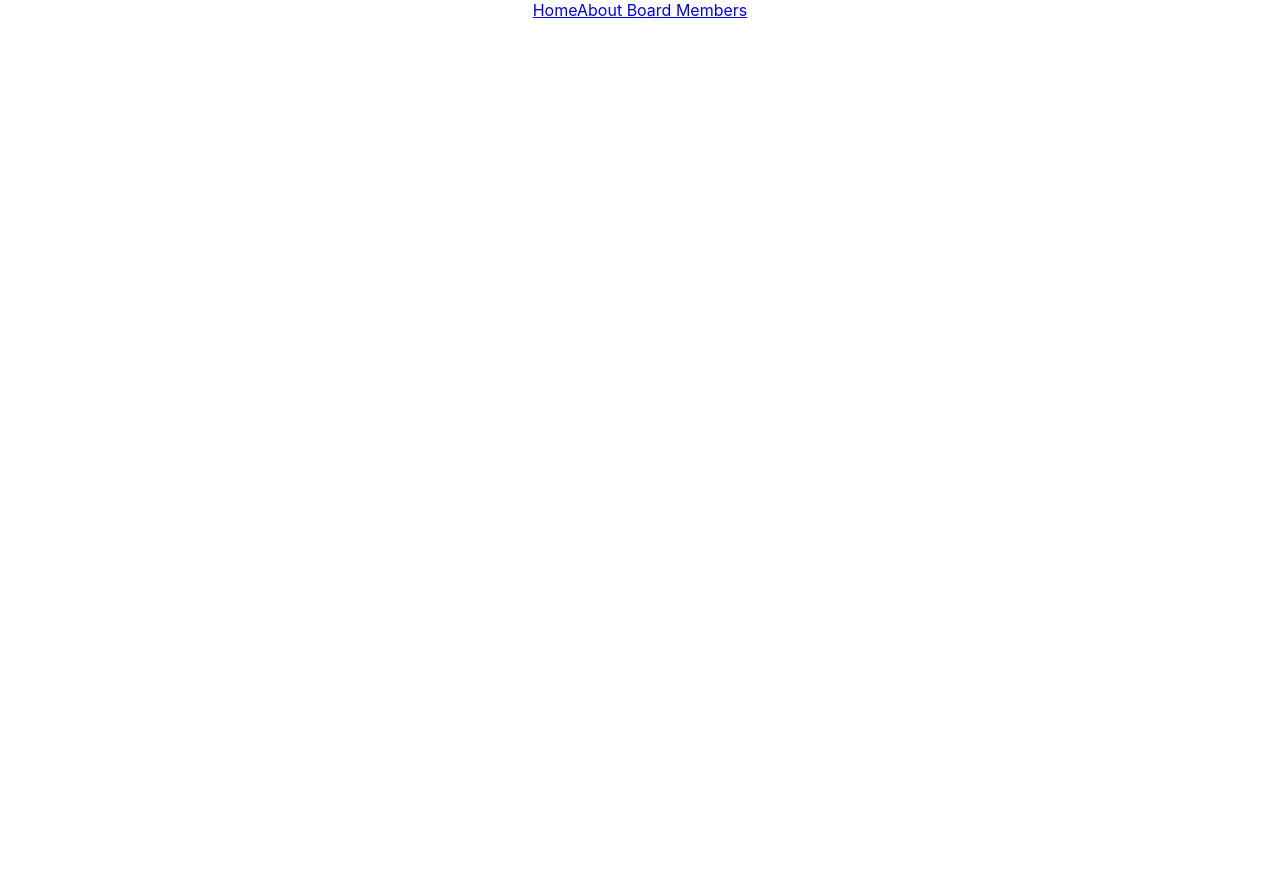
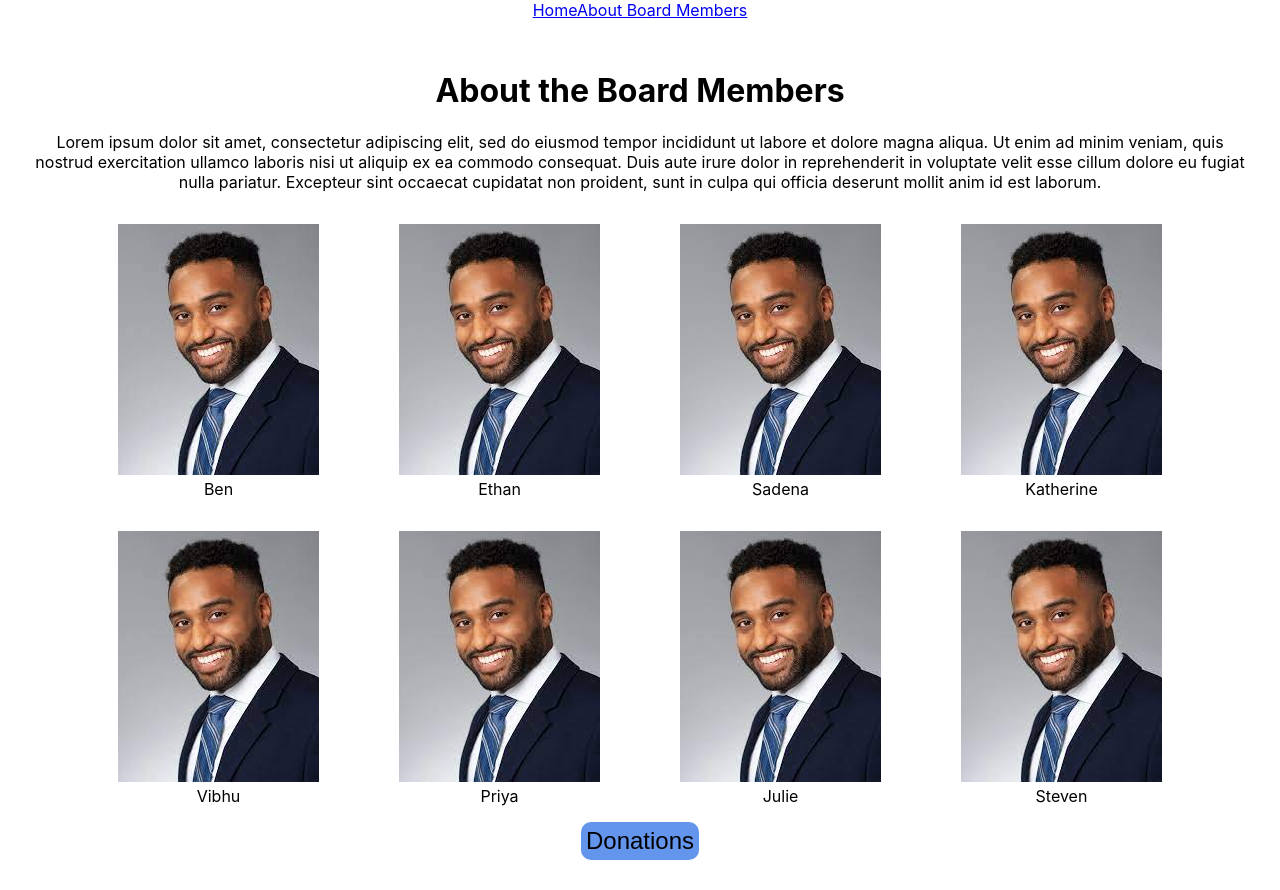
Before and after one commit to Hack4Impact-UMD/sustainability-solutions, a React (Create React App) app in the folder app/: page /about in a window 1280 px wide. Before the commit the page ends 800 px from the top, so only its background shows below. Built offline with nearby package versions, Linux system fonts and the light colour scheme.

Commit message:
Changed path name to about and image path

```diff
--- a/app/src/App.js
+++ b/app/src/App.js
@@ -14,7 +14,7 @@ function App() {
         <Navbar/>
         <Switch>
           <Route exact path="/" component={LandingPage}/>
-          <Route exact path="/aboutBoardMembers" component={AboutBoardMembers}/>
+          <Route exact path="/about" component={AboutBoardMembers}/>
         </Switch>
       </div>
       </BrowserRouter>
--- a/app/src/Components/AboutBoardMembers/aboutBoardMembers.js
+++ b/app/src/Components/AboutBoardMembers/aboutBoardMembers.js
@@ -18,35 +18,35 @@ function aboutBoardMembers() {
         </p>
         <div className="members-box">
           <figure>
-            <img src='headshot.jpeg' alt='headshot' />
+            <img src='/aboutBoardMembers/headshot.jpeg' alt='headshot' />
             <figcaption>Ben</figcaption>
           </figure>
           <figure>
-            <img src='headshot.jpeg' alt='headshot' />
+            <img src='/aboutBoardMembers/headshot.jpeg' alt='headshot' />
             <figcaption>Ethan</figcaption>
           </figure>
           <figure>
-            <img src='headshot.jpeg' alt='headshot' />
+            <img src='/aboutBoardMembers/headshot.jpeg' alt='headshot' />
             <figcaption>Sadena</figcaption>
           </figure>
           <figure>
-            <img src='headshot.jpeg' alt='headshot' />
+            <img src='/aboutBoardMembers/headshot.jpeg' alt='headshot' />
             <figcaption>Katherine</figcaption>
           </figure>
           <figure>
-            <img src='headshot.jpeg' alt='headshot' />
+            <img src='/aboutBoardMembers/headshot.jpeg' alt='headshot' />
             <figcaption>Vibhu</figcaption>
           </figure>
           <figure>
-            <img src='headshot.jpeg' alt='headshot' />
+            <img src='/aboutBoardMembers/headshot.jpeg' alt='headshot' />
             <figcaption>Priya</figcaption>
           </figure>
           <figure>
-            <img src='headshot.jpeg' alt='headshot' />
+            <img src='/aboutBoardMembers/headshot.jpeg' alt='headshot' />
             <figcaption>Julie</figcaption>
           </figure>
           <figure>
-            <img src='headshot.jpeg' alt='headshot' />
+            <img src='/aboutBoardMembers/headshot.jpeg' alt='headshot' />
             <figcaption>Steven</figcaption>
           </figure>
         </div>
--- a/app/src/Components/Navbar/Navbar.js
+++ b/app/src/Components/Navbar/Navbar.js
@@ -5,7 +5,7 @@ function Navbar() {
     return (
         <div>
             <Link to="/">Home</Link>
-            <Link to="/aboutBoardMembers">About Board Members</Link>
+            <Link to="/about">About Board Members</Link>
         </div>
     )
 }
```
